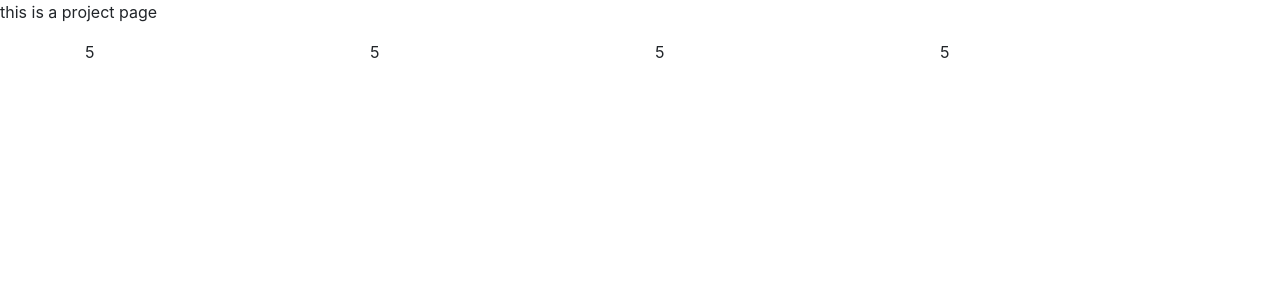
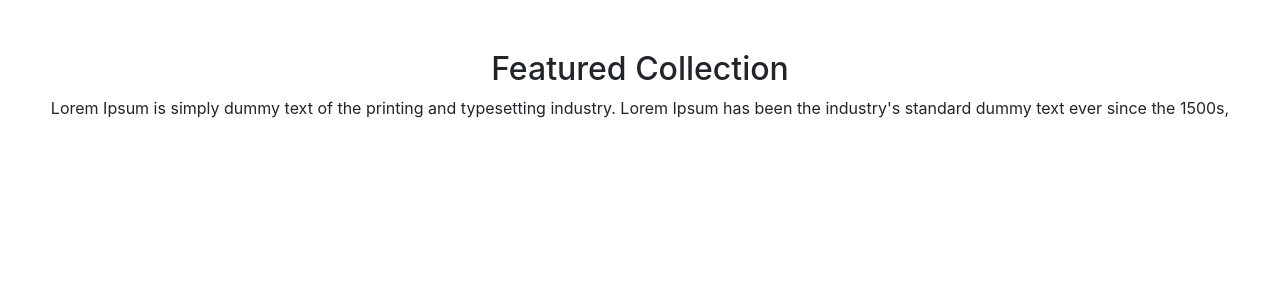
Before and after one commit to kammy1996/hulk-apps-project, a Nuxt app: page / in a window 1280 px wide. Shown: the top 300 px of the page. Built offline with nearby package versions, Linux system fonts and the light colour scheme.

Commit message:
added scss and default css helpers

```diff
--- a/nuxt.config.js
+++ b/nuxt.config.js
@@ -1,43 +1,46 @@
 export default {
   // Global page headers: https://go.nuxtjs.dev/config-head
   head: {
-    title: 'hulkapps-project',
+    title: "hulkapps-project",
     htmlAttrs: {
-      lang: 'en'
+      lang: "en",
     },
     meta: [
-      { charset: 'utf-8' },
-      { name: 'viewport', content: 'width=device-width, initial-scale=1' },
-      { hid: 'description', name: 'description', content: '' },
-      { name: 'format-detection', content: 'telephone=no' }
+      { charset: "utf-8" },
+      { name: "viewport", content: "width=device-width, initial-scale=1" },
+      { hid: "description", name: "description", content: "" },
+      { name: "format-detection", content: "telephone=no" },
     ],
-    link: [
-      { rel: 'icon', type: 'image/x-icon', href: '/favicon.ico' }
-    ]
+    link: [{ rel: "icon", type: "image/x-icon", href: "/favicon.ico" }],
   },
 
   // Global CSS: https://go.nuxtjs.dev/config-css
-  css: [
-  ],
+  css: ["~/static/assets/main.scss"],
 
   // Plugins to run before rendering page: https://go.nuxtjs.dev/config-plugins
-  plugins: [
-  ],
+  plugins: [],
 
   // Auto import components: https://go.nuxtjs.dev/config-components
   components: true,
 
   // Modules for dev and build (recommended): https://go.nuxtjs.dev/config-modules
-  buildModules: [
-  ],
+  buildModules: [],
 
   // Modules: https://go.nuxtjs.dev/config-modules
   modules: [
     // https://go.nuxtjs.dev/bootstrap
-    'bootstrap-vue/nuxt',
+    "bootstrap-vue/nuxt",
   ],
 
   // Build Configuration: https://go.nuxtjs.dev/config-build
   build: {
-  }
-}
+    loaders: {
+      sass: {
+        implementation: require("sass"),
+      },
+      scss: {
+        implementation: require("sass"),
+      },
+    },
+  },
+};
--- a/package.json
+++ b/package.json
@@ -13,10 +13,11 @@
     "bootstrap-vue": "^2.21.2",
     "core-js": "^3.19.3",
     "nuxt": "^2.15.8",
+    "sass": "^1.52.2",
+    "sass-loader": "^10.2.1",
     "vue": "^2.6.14",
     "vue-server-renderer": "^2.6.14",
     "vue-template-compiler": "^2.6.14",
     "webpack": "^4.46.0"
-  },
-  "devDependencies": {}
+  }
 }
--- a/pages/index.vue
+++ b/pages/index.vue
@@ -1,21 +1,19 @@
 <template>
   <div>
-    <p>this is a project page</p>
-    <b-container>
-      <b-row>
-        <b-col>5</b-col>
-        <b-col>5</b-col>
-        <b-col>5</b-col>
-        <b-col>5</b-col>
-      </b-row>
-    </b-container>
+    <div class="height-50"></div>
+      <div class="heading text-center">
+        <h2 >Featured Collection</h2>
+        <p>
+          Lorem Ipsum is simply dummy text of the printing and typesetting
+          industry. Lorem Ipsum has been the industry's standard dummy text ever
+          since the 1500s,
+        </p>
+      </div>
   </div>
 </template>
 
 <script>
-  export default {
-
-  }
+export default {};
 </script>
 
 <style lang="scss" scoped>
--- /dev/null
+++ b/static/assets/main.scss
@@ -0,0 +1,15 @@
+.height-100 {
+  height:100px;
+}
+
+.height-50 {
+  height:50px
+}
+
+.height-20 {
+  height:20px;
+}
+
+.height-10 {
+  height:10px;
+}
```
Also changed, not shown: 1 other file (tests, documents, lock files or other folders).
